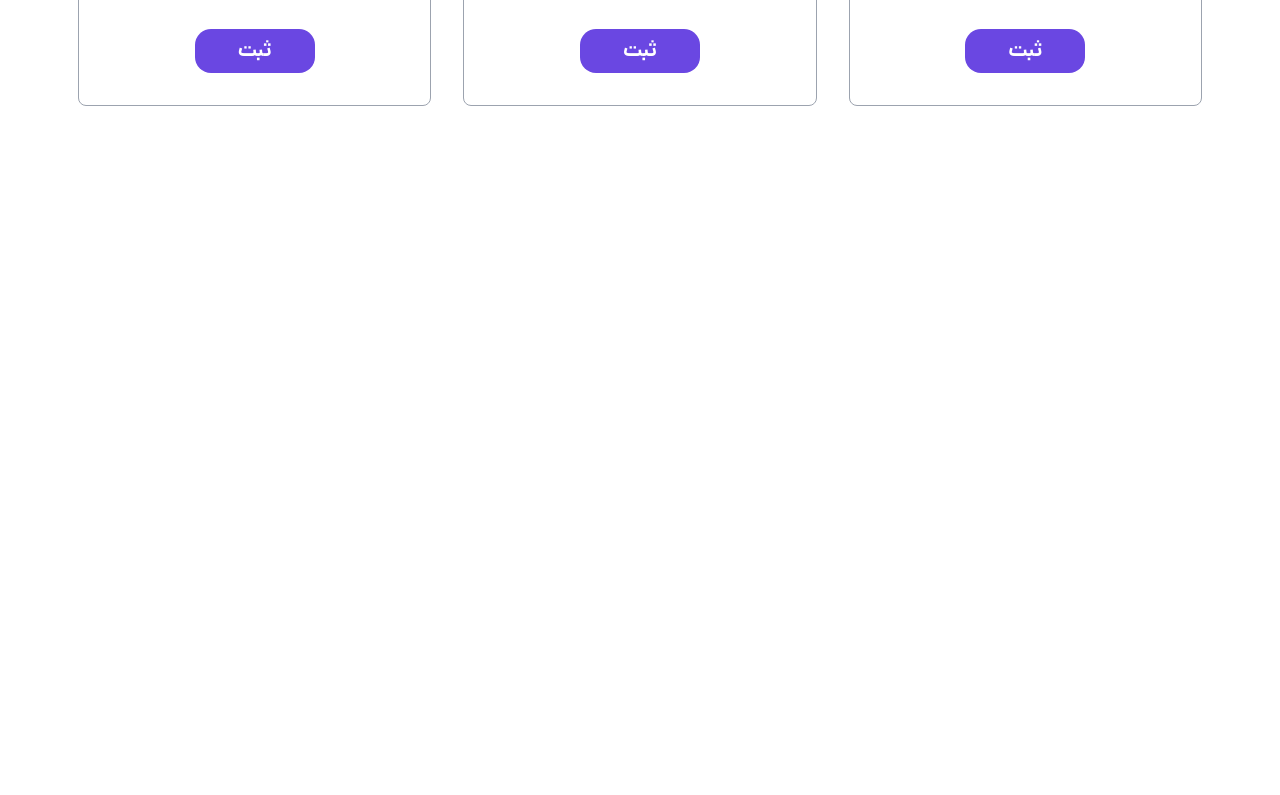
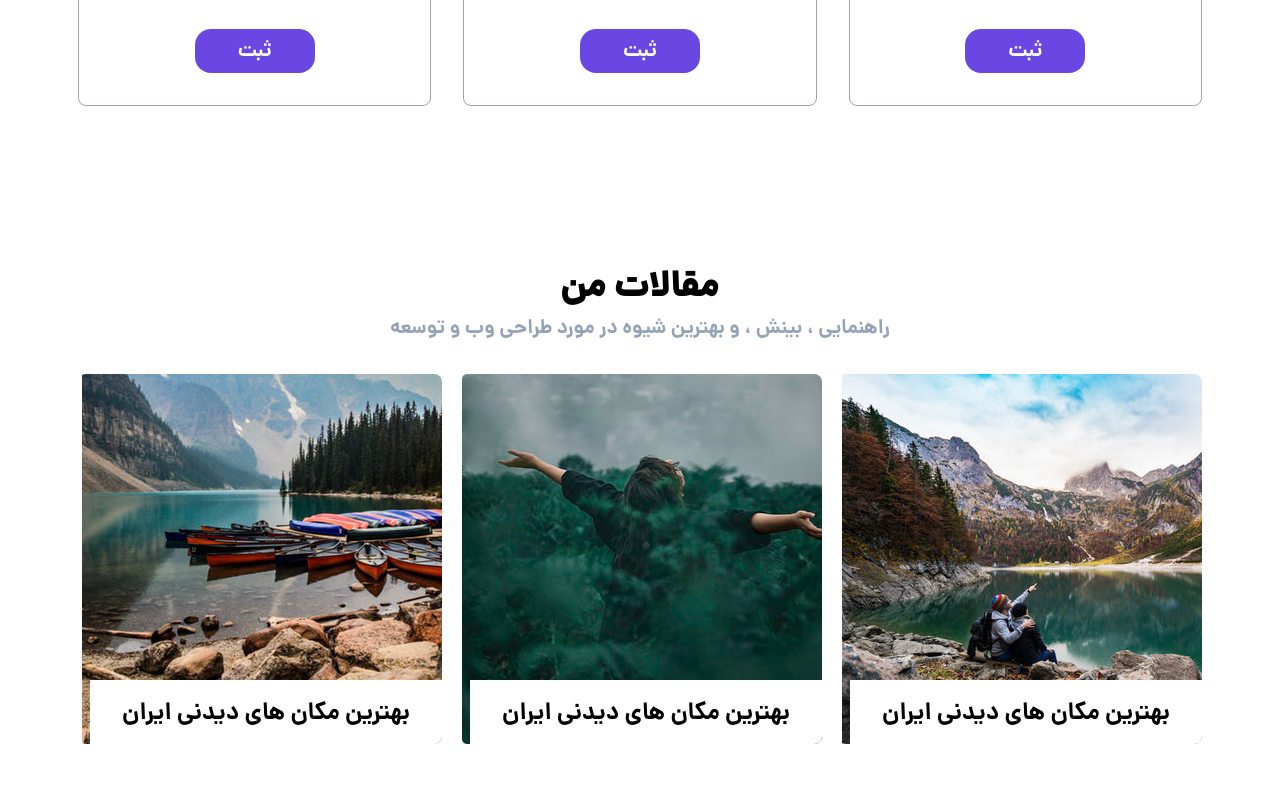
Before and after one commit to mohammadmehdidalvandii/unfold, a website with bundled scripts: page public/index.html in a window 1280 px wide. Shown: the part 3779-4574 px from the top of the page. Before the commit the page ends 4029 px from the top, so only its background shows below. Built offline with nearby package versions, Linux system fonts and the light colour scheme.

Commit message:
create section articles

```diff
--- a/public/index.html
+++ b/public/index.html
@@ -477,6 +477,39 @@
       </section>
     <!-- <<<< Section Package >>>> -->
 
+    <!-- <<<< Section Articles >>>> -->
+    <section class="block w-full py-12 mt-16">
+      <div class="container">
+          <div class="block">
+              <div class="title_content">
+                <h4 class="title_content_title">مقالات من</h4>
+                <span class="title_content_text">راهنمایی ، بینش ، و بهترین شیوه در مورد طراحی وب و توسعه</span>
+              </div>
+              <div class="grid mt-8 gap-4 grid-cols-1 lg:grid-cols-3 md:grid-cols-2 sm:grid-cols-1 px-2">
+                  <div class="block overflow-hidden relative rounded-lg">
+                    <img src="/public/assets/image/a1.jpg" alt="article image" class="block ease-linear duration-500 hover:scale-125">
+                    <div class="block absolute bottom-0 z-30 bg-white px-8 py-4 ease-linear duration-300  hover:text-white hover:bg-primary">
+                      <h6 class="block font-dana-bold font-extrabold text-2xl">بهترین مکان های دیدنی ایران</h6>
+                    </div>
+                  </div>
+                  <div class="block overflow-hidden relative rounded-lg">
+                    <img src="/public/assets/image/a2.jpg" alt="article image" class="block  ease-linear duration-500 hover:scale-125">
+                    <div class="block absolute bottom-0 z-30 bg-white px-8 py-4 ease-linear duration-300  hover:text-white hover:bg-primary">
+                      <h6 class="block font-dana-bold font-extrabold text-2xl">بهترین مکان های دیدنی ایران</h6>
+                    </div>
+                  </div>
+                  <div class="block overflow-hidden relative rounded-lg">
+                    <img src="/public/assets/image/a3.jpg" alt="article image" class="block  ease-linear duration-500 hover:scale-125">
+                    <div class="block absolute bottom-0 z-30 bg-white px-8 py-4 ease-linear duration-300  hover:text-white hover:bg-primary">
+                      <h6 class="block font-dana-bold font-extrabold text-2xl">بهترین مکان های دیدنی ایران</h6>
+                    </div>
+                  </div>
+              </div>
+          </div>
+      </div>
+    </section>
+    <!-- <<<< Section Articles >>>> -->
+
     <!-- <<<< button Scroll To Top >>>> -->
       <button id="btn_top" style="display: none;" class="flex fixed justify-center items-center right-8 bottom-4 w-12 h-12 rounded-full bg-primary text-white text-2xl z-30 ease-linear duration-300 hover:border hover:border-primary hover:bg-white hover:text-primary ">
         <i class="fa-solid fa-arrow-up"></i>
```
Also changed, not shown: public/assets/image/a1.jpg (added), public/assets/image/a2.jpg (added), public/assets/image/a3.jpg (added), public/styles/app.css.
